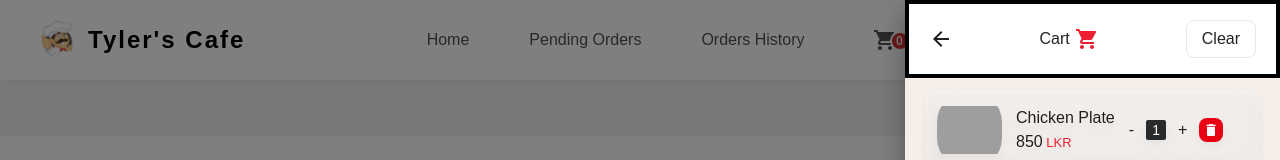
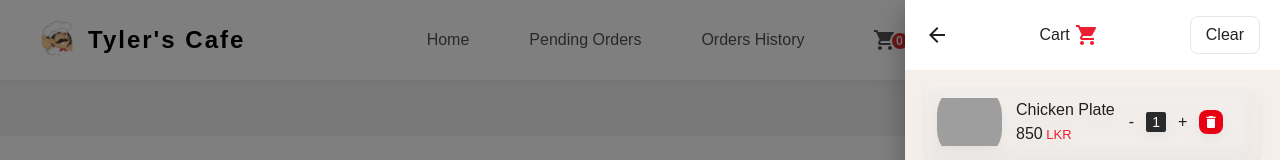
Before and after one commit to AshanSandeep06/Food-Shop-System, a React (Create React App) app in the folder frontend/: page / in a window 1280 px wide. Both pictures are taken after a click on the button "cart". Shown: the top 160 px of the page. Built offline with nearby package versions, Linux system fonts and the light colour scheme; grey boxes are pictures that could not be loaded.

Commit message:
Crated CartItem Componet

```diff
--- a/frontend/src/components/Header/Header.tsx
+++ b/frontend/src/components/Header/Header.tsx
@@ -64,7 +64,7 @@ const Header = (props: HeaderProps) => {
       onKeyDown={toggleDrawer(anchor, false)}
     >
       <section className="flex flex-col">
-        <div className="px-5 py-4 border-4 border-black flex justify-between items-center">
+        <div className="px-5 py-4 flex justify-between items-center">
           <span>
             <button className="cursor-pointer">
               <ArrowBackIcon />
```
